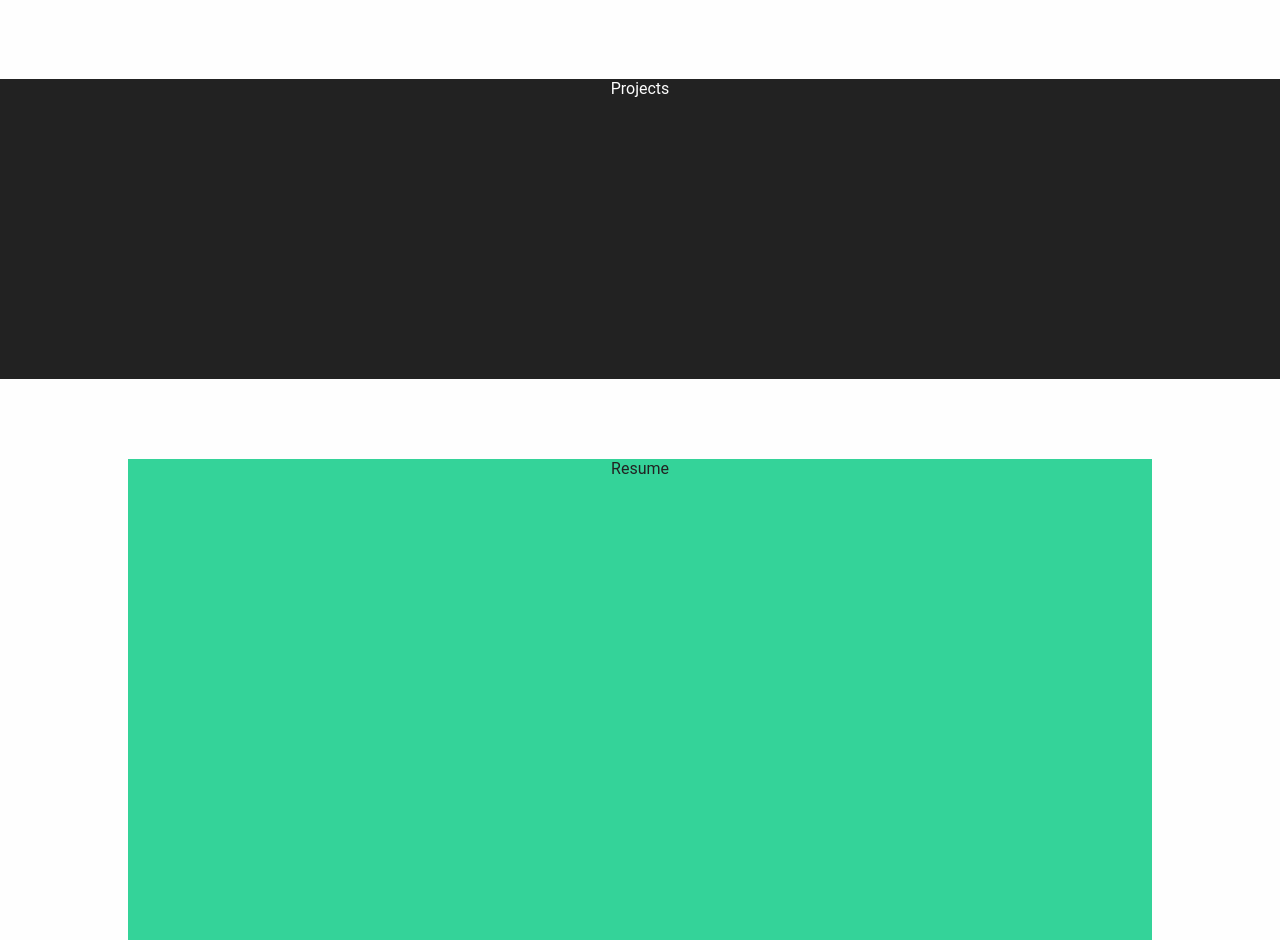
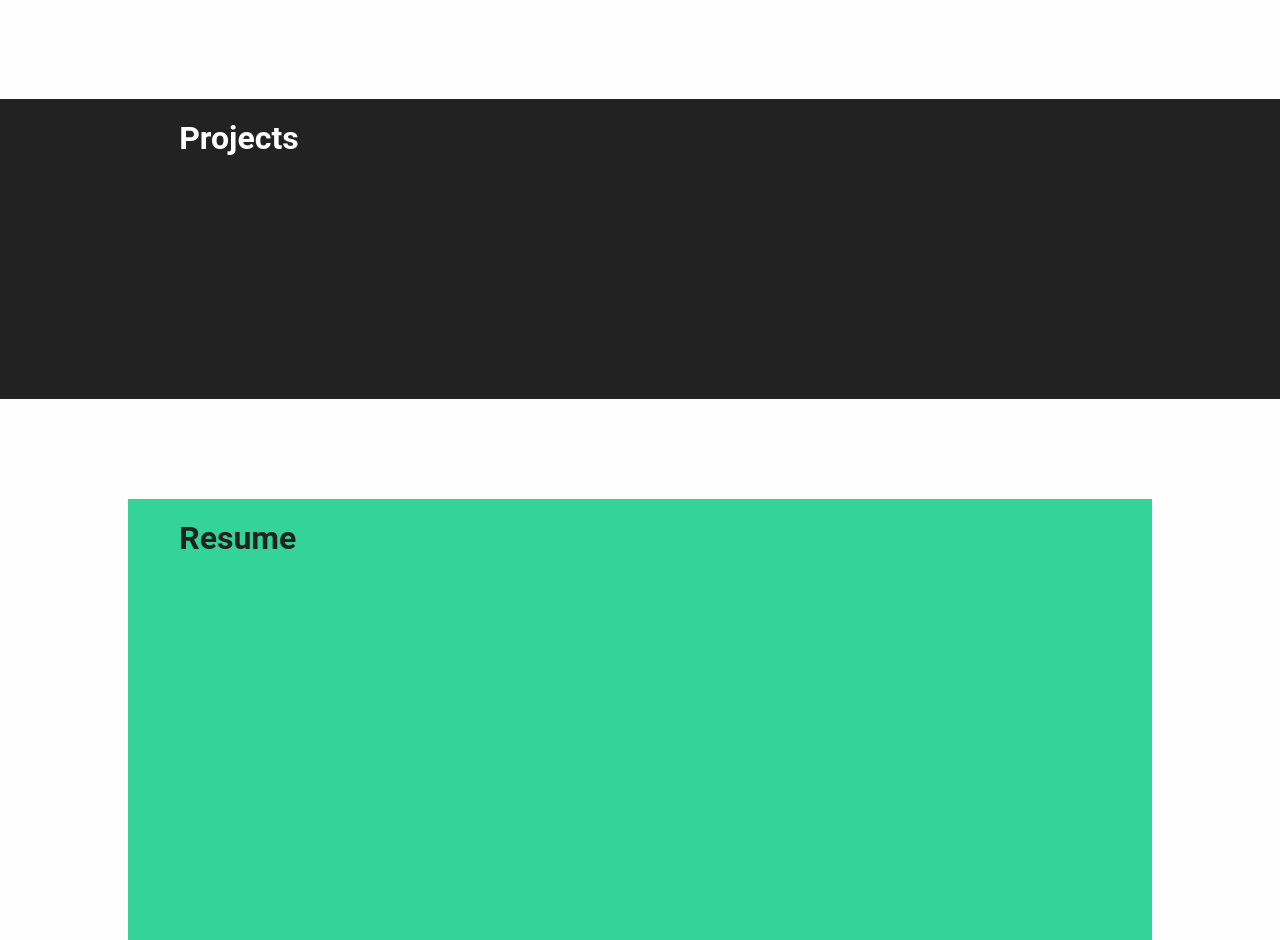
Before and after one commit to BenjaminSiri/bensiri-site, a React (Create React App) app in the folder client/: page / in a window 1280 px wide. Shown: the part 872-1812 px from the top of the page. Built offline with nearby package versions, Linux system fonts and the light colour scheme.

Commit message:
Section headers properly aligned

```diff
--- a/client/src/App.tsx
+++ b/client/src/App.tsx
@@ -4,6 +4,7 @@ import Button from '@mui/material/Button';
 import { Accent, Accent2, Dark, Light } from './globalStyles';
 
 import ContactDialog from './components/ContactDialog';
+import ProjectCard from './components/ProjectCard';
 
 
 const MainDiv = styled.div`
@@ -125,12 +126,27 @@ const BioDiv = styled.div`
   text-align: left;
 `;
 
+const SectionDiv = styled.div<{ $fullWidth? : boolean }>`
+  width: 100%;
+  display: flex;
+  margin-top: 100px;
+  justify-content: center;
+  background-color: ${({ $fullWidth }) => ($fullWidth ? `${Dark}` : "none")};
+`;
+
 const ProjectsDiv = styled.div`
-  width: 100%;
+  width: 80%;
   height: 300px;
   background-color: ${Dark};
   color: ${Light};
-  margin-top: 80px;
+  display: flex;
+  justify-content: center;
+`;
+
+const ProjectsHeader = styled.h1`
+  width: 90%;
+  text-align: left;
+  margin-top: 20px;
 `;
 
 const ResumeDiv = styled.div`
@@ -138,7 +154,8 @@ const ResumeDiv = styled.div`
   height: 600px;
   background-color: ${Accent};
   color: ${Dark};
-  margin-top: 80px;
+  display: flex;
+  justify-content: center;
 `;
 
 const onProjectClick = () => {
@@ -243,13 +260,18 @@ function App() {
           about front-end dev and machine learning applications!
         </BioDiv>
 
-        <ProjectsDiv id="projects">
-          Projects
-        </ProjectsDiv>
+        <SectionDiv $fullWidth={true}>
+          <ProjectsDiv id="projects">
+            <ProjectsHeader>Projects</ProjectsHeader>
+          </ProjectsDiv>
+        </SectionDiv>
 
-        <ResumeDiv id="resume">
-          Resume
-        </ResumeDiv>
+        <SectionDiv>
+          <ResumeDiv id="resume">
+            <ProjectsHeader>Resume</ProjectsHeader>
+          </ResumeDiv>
+        </SectionDiv>
+
       </BodyDiv>
     </MainDiv>
   );
--- /dev/null
+++ b/client/src/components/ProjectCard.tsx
@@ -0,0 +1,10 @@
+import React from "react";
+
+const ProjectCard: React.FC = () => {
+
+    return(
+        <div>ProjectCard</div>
+    );
+}
+
+export default ProjectCard;
```
